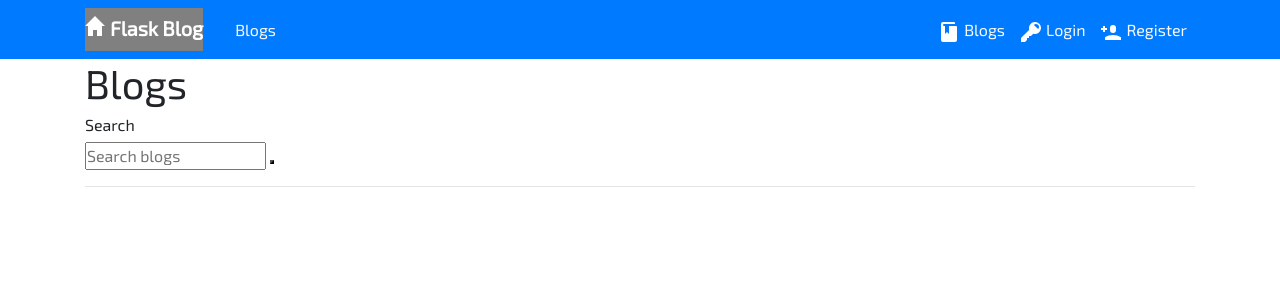
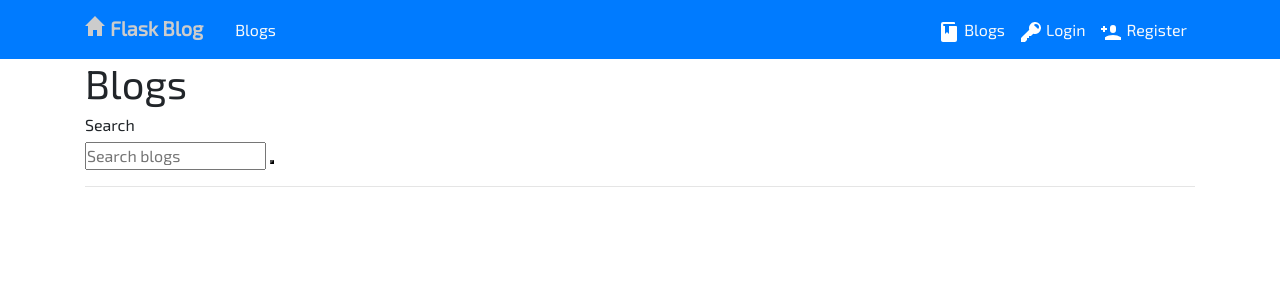
Before and after one commit to ey7/project-three, a Flask app: page /blogs in a window 1280 px wide, with the pointer over the restyled element. Shown: the top 300 px of the page. Run offline with Flask 2, Linux system fonts and the light colour scheme; data that the repository does not hold is empty; some libraries are stand-ins or nearby versions.

Commit message:
added new hover effects for navbar links

```diff
--- a/static/css/style.css
+++ b/static/css/style.css
@@ -9,9 +9,6 @@
   	font-family: 'Exo 2', sans-serif;
   }
 
-  a:hover {
-  background-color: grey;
-}
 .home-icon {
 	 margin-bottom: 10px;
 	 margin-right:5px;
@@ -19,8 +16,19 @@
 	 height: 20px;
 }
 
+.home-icon:hover {
+    filter: brightness(0.8);
+}
 .icon {
 	 width: 20px;
 	 height: 20px;
 	 margin-right: 5px;
 }
+
+.icon:hover {
+  filter: brightness(0.8);
+}
+
+.navbar-brand:hover{
+  filter: brightness(0.8);
+}
```
Lines whose indentation alone changed are shown as unchanged.
